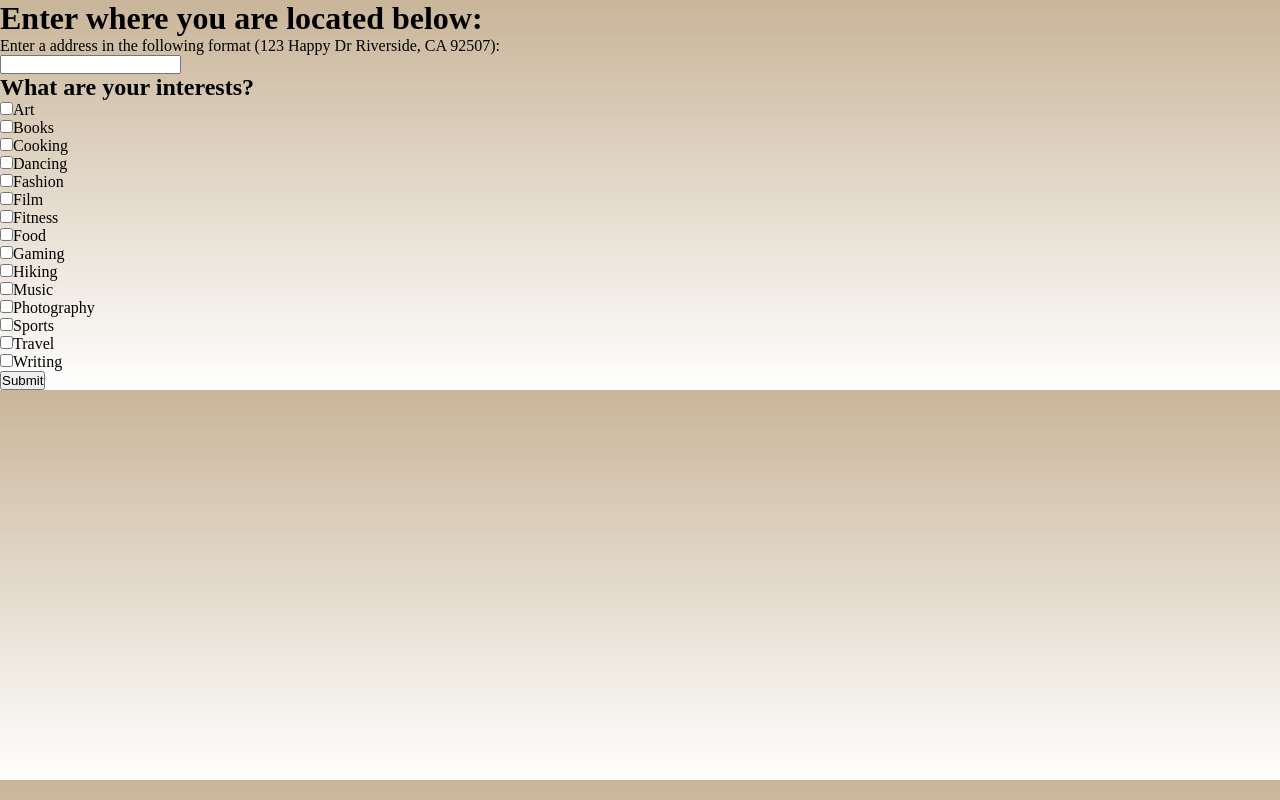
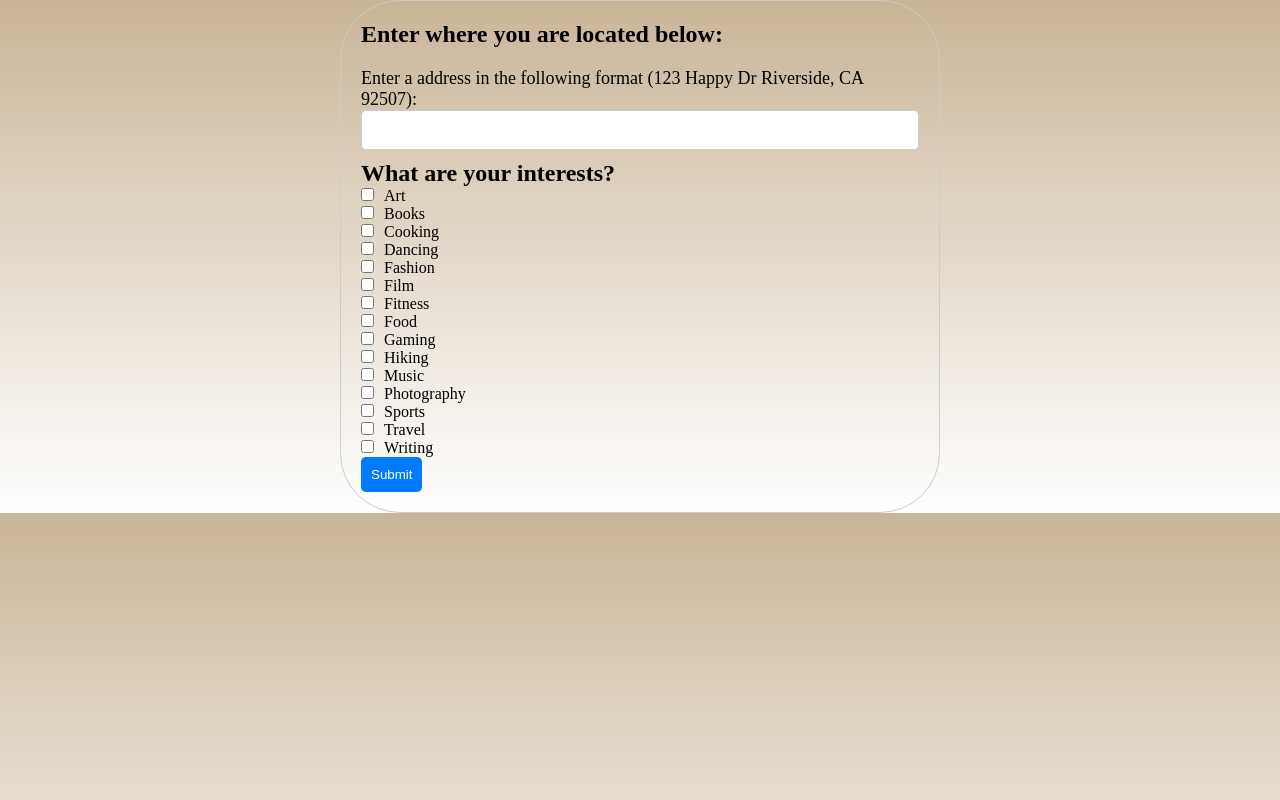
Before and after one commit to vpate3356/metime-application, a Next.js app in the folder metime-app/: page /survey in a window 1280 px wide. Built offline with nearby package versions, Linux system fonts and the light colour scheme.

Commit message:
Got MongoDB working so user data saves

```diff
--- /dev/null
+++ b/metime-app/pages/api/submit.js
@@ -0,0 +1,23 @@
+import nc from 'next-connect'
+import clientPromise from './auth/lib/mongodb'
+
+const handler = nc()
+
+handler.post(async (req, res) => {
+  const { location, interests  } = req.body
+
+  try {
+    const client = await clientPromise
+    const db = client.db('UserData')
+    const collection = db.collection('Onboarding')
+
+    await db.collection('Onboarding').insertOne({ location, interests })
+
+    res.json({ message: 'success' })
+  } catch (error) {
+    console.error(error)
+    res.status(500).json({ message: 'error' })
+  }
+})
+
+export default handler
--- a/metime-app/pages/survey.tsx
+++ b/metime-app/pages/survey.tsx
@@ -3,6 +3,7 @@ import React, { useState } from 'react';
 const SurveyPage = () => {
   const [location, setLocation] = useState('');
   const [interests, setInterests] = useState([]);
+  const [submitted, setSubmitted] = useState(false);
 
   const handleLocationChange = (event) => {
     setLocation(event.target.value);
@@ -14,6 +15,28 @@ const SurveyPage = () => {
       setInterests([...interests, value]);
     } else {
       setInterests(interests.filter((interest) => interest !== value));
+    }
+  };
+
+  const handleSubmit = async (event) => {
+    event.preventDefault();
+    try {
+      const res = await fetch('/api/submit', {
+        method: 'POST',
+        headers: {
+          'Content-Type': 'application/json'
+        },
+        body: JSON.stringify({ location, interests })
+      });
+
+      if (res.ok) {
+        console.log('Form submitted successfully!');
+        setSubmitted(true);
+      } else {
+        console.log('An error occurred:', res.statusText);
+      }
+    } catch (error) {
+      console.log('Error submitting form:', error);
     }
   };
 
@@ -35,30 +58,74 @@ const SurveyPage = () => {
     'Writing',
   ];
 
-  const handleSubmit = (event) => {
-    event.preventDefault();
-    // You can do something with the location and interests here, e.g. send them to a server
-    console.log('Location:', location);
-    console.log('Interests:', interests);
-  };
+  if (submitted) {
+    return (
+      <div style={styles.container}>
+        <h1 style={styles.header}>Thank you for completing your MeTime Onboarding!</h1>
+      </div>
+    );
+  }
 
   return (
-    <div>
-      <h1>Enter where you are located below:</h1>
-      <label htmlFor="location">Enter a address in the following format (123 Happy Dr Riverside, CA 92507):</label>
+    <div style={styles.container}>
+      <h1 style={styles.header}>Enter where you are located below:</h1>
+      <form style={styles.form} onSubmit={handleSubmit}>
+        <label style={styles.label} htmlFor="location">Enter a address in the following format (123 Happy Dr Riverside, CA 92507):</label>
         <br />
-      <input type="text" id="location" value={location} onChange={handleLocationChange} />
-      <h2>What are your interests?</h2>
+        <input style={styles.input} type="text" id="location" value={location} onChange={handleLocationChange} />
+        <h2 style={styles.header}>What are your interests?</h2>
         {interestOptions.map((interest) => (
           <label key={interest}>
-          <input type="checkbox" value={interest} onChange={handleInterestChange} />
+            <input style={styles.checkbox} type="checkbox" value={interest} onChange={handleInterestChange} />
             {interest}
             <br />
           </label>
         ))}
-      <button type="submit" onClick={handleSubmit}>Submit</button>
+        <button style={styles.button} type="submit">Submit</button>
+      </form>
     </div>
   );
 };
 
 export default SurveyPage;
+
+
+
+  //styles for the survey form
+  const styles = {
+    container: {
+      maxWidth: '600px',
+      margin: '0 auto',
+      padding: '20px',
+      border: '1px solid #ccc',
+      borderRadius: '60px',
+    },
+    header: {
+      fontSize: '24px',
+      marginTop: '0',
+    },
+    form: {
+      marginTop: '20px',
+    },
+    label: {
+      fontSize: '18px',
+    },
+    input: {
+      width: '100%',
+      padding: '10px',
+      fontSize: '16px',
+      borderRadius: '5px',
+      border: '1px solid #ccc',
+      marginBottom: '10px',
+    },
+    checkbox: {
+      marginRight: '10px',
+    },
+    button: {
+      backgroundColor: '#007bff',
+      color: '#fff',
+      border: 'none',
+      borderRadius: '5px',
+      padding: '10px',
+    },
+  };
```
Lines whose indentation alone changed are shown as unchanged.
